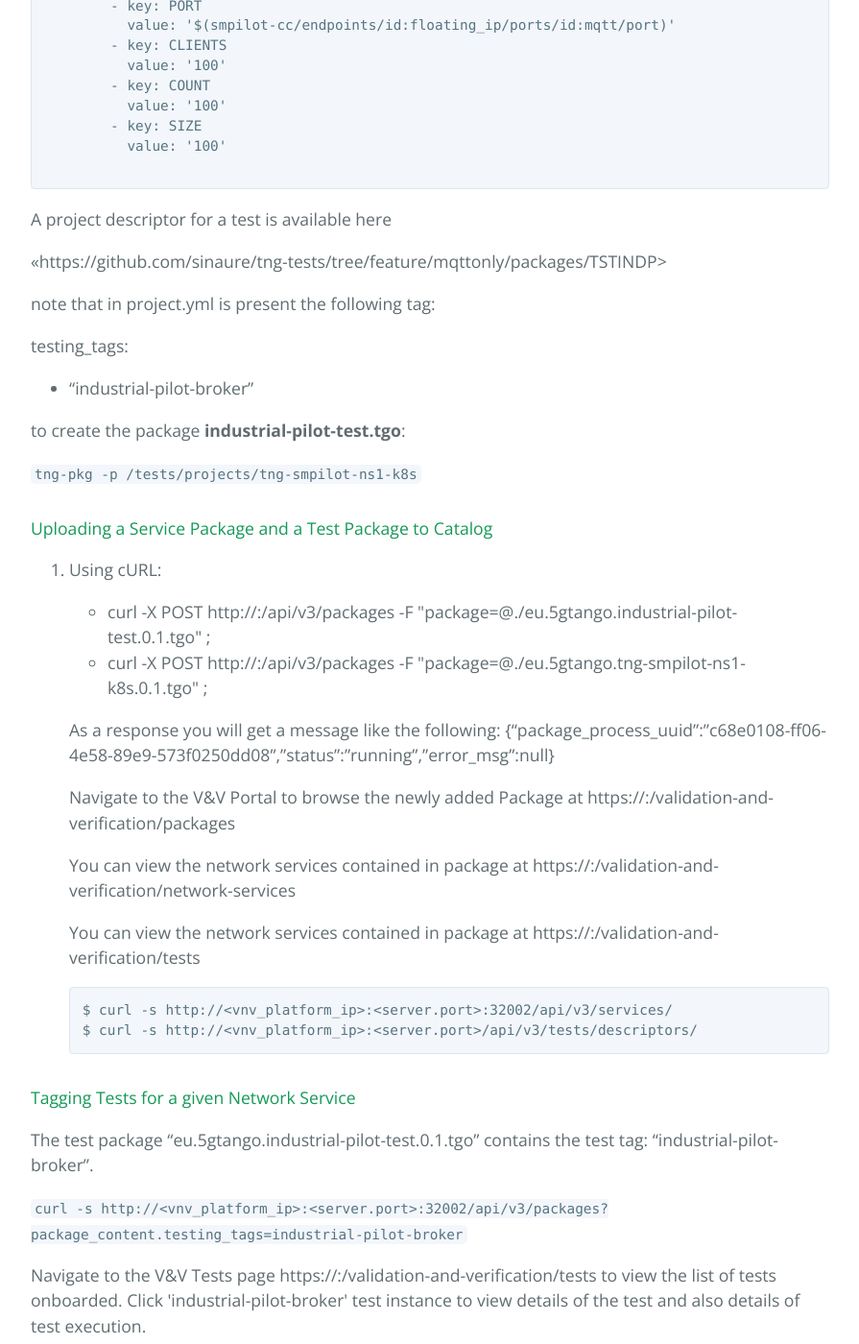
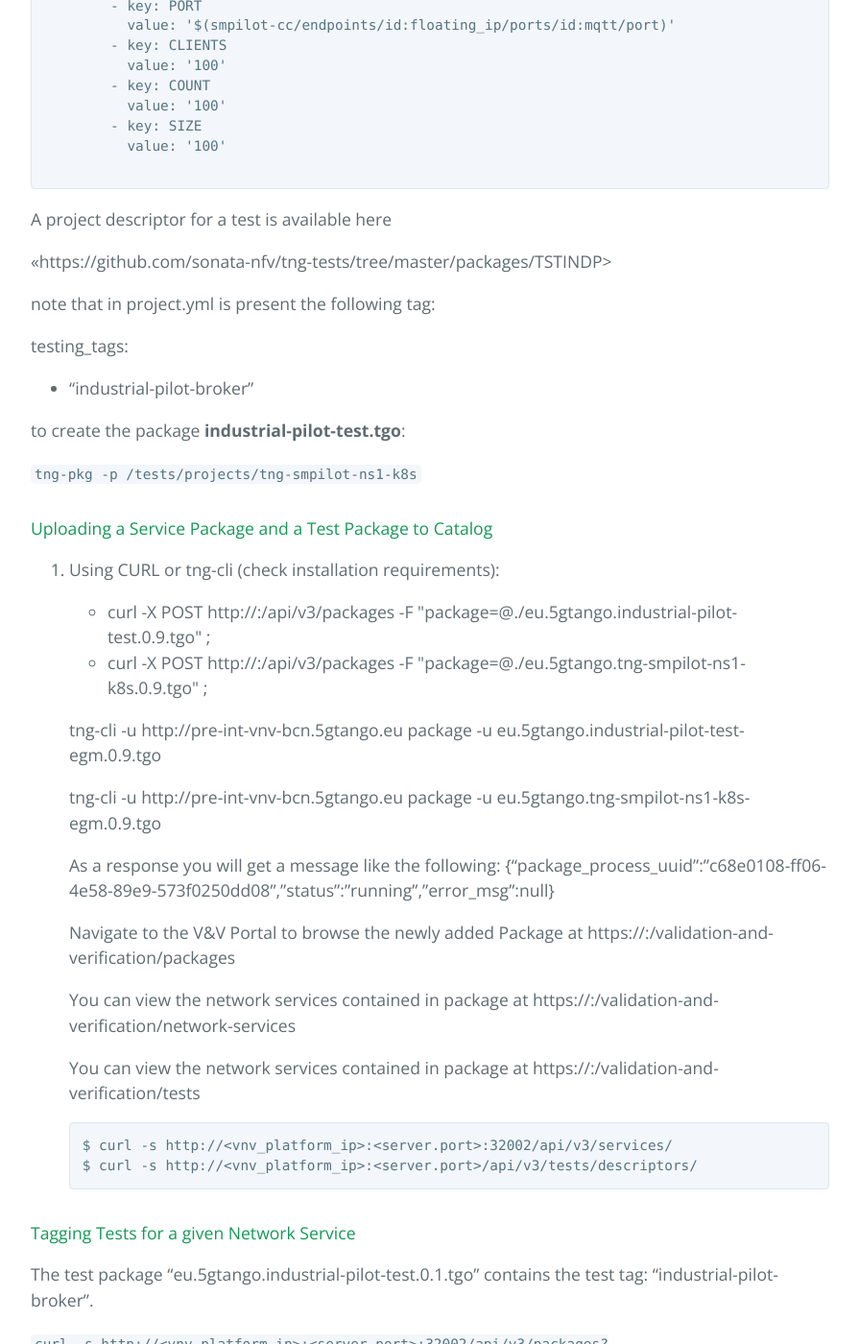
Before and after one commit to sonata-nfv/sonata-nfv.github.io, a Jekyll site: the page built from vnv.md, in a window 1280 px wide and 1400 px high, scrolled down 2193 px. Shown: the whole window at 96% size, without its empty margins (192-1087 px from the left). Built offline with Jekyll 4.4.1, drawn with Linux system fonts in a browser that asks for light colours; our own code applies the rules of GitHub Pages for plain Markdown files; some of the changed text lies outside the part shown.

Commit message:
readme modified

````diff
--- a/vnv.md
+++ b/vnv.md
@@ -48,7 +48,7 @@ The 5GTANGO schema that validates Network Service Descriptors  (NSDs) is  define
 
 A project descriptor for a network service is available here
 
-<https://github.com/sinaure/tng-tests/tree/feature/mqttonly/packages/NSINDP1C>
+<https://github.com/sonata-nfv/tng-tests/tree/master/packages/NSINDP1C>
 
  that in project.yml is present the following tag:
 
@@ -98,7 +98,7 @@ probes:
 
 A project descriptor for a test is available here
 
-<<https://github.com/sinaure/tng-tests/tree/feature/mqttonly/packages/TSTINDP>
+<<https://github.com/sonata-nfv/tng-tests/tree/master/packages/TSTINDP>
 
 note that in project.yml is present the following tag:
 
@@ -113,26 +113,34 @@ to create the package **industrial-pilot-test.tgo**:
 #### Uploading a Service Package and a Test Package to Catalog
 
 
-1.  Using cURL:
+1. Using CURL or tng-cli (check installation requirements):
 
-    - curl -X POST http://<vnv_platform_ip>:<server.port>/api/v3/packages  -F "package=@./eu.5gtango.industrial-pilot-test.0.1.tgo" ;
-    - curl -X POST http://<vnv_platform_ip>:<server.port>/api/v3/packages  -F "package=@./eu.5gtango.tng-smpilot-ns1-k8s.0.1.tgo" ;
-
-    As a response you will get a message like the following:
-    {"package_process_uuid":"c68e0108-ff06-4e58-89e9-573f0250dd08","status":"running","error_msg":null}
+   - curl -X POST http://<vnv_platform_ip>:<server.port>/api/v3/packages  -F "package=@./eu.5gtango.industrial-pilot-test.0.9.tgo" ;
+   - curl -X POST http://<vnv_platform_ip>:<server.port>/api/v3/packages  -F "package=@./eu.5gtango.tng-smpilot-ns1-k8s.0.9.tgo" ;
 
 
 
-    Navigate to the V&V Portal to browse the newly added Package at https://<vnv_platform_ip>:<server.port>/validation-and-verification/packages
+   tng-cli -u http://pre-int-vnv-bcn.5gtango.eu package -u   eu.5gtango.industrial-pilot-test-egm.0.9.tgo
 
-    You can view the network services contained in package at https://<vnv_platform_ip>:<server.port>/validation-and-verification/network-services
+   tng-cli -u http://pre-int-vnv-bcn.5gtango.eu package -u   eu.5gtango.tng-smpilot-ns1-k8s-egm.0.9.tgo
 
-    You can view the network services contained in package at https://<vnv_platform_ip>:<server.port>/validation-and-verification/tests
 
-    ```
-    $ curl -s http://<vnv_platform_ip>:<server.port>:32002/api/v3/services/
-    $ curl -s http://<vnv_platform_ip>:<server.port>/api/v3/tests/descriptors/
-    ```
+
+   As a response you will get a message like the following:
+   {"package_process_uuid":"c68e0108-ff06-4e58-89e9-573f0250dd08","status":"running","error_msg":null}
+
+
+
+   Navigate to the V&V Portal to browse the newly added Package at https://<vnv_platform_ip>:<server.port>/validation-and-verification/packages
+
+   You can view the network services contained in package at https://<vnv_platform_ip>:<server.port>/validation-and-verification/network-services
+
+   You can view the network services contained in package at https://<vnv_platform_ip>:<server.port>/validation-and-verification/tests
+
+   ```
+   $ curl -s http://<vnv_platform_ip>:<server.port>:32002/api/v3/services/
+   $ curl -s http://<vnv_platform_ip>:<server.port>/api/v3/tests/descriptors/
+   ```
 
 
 
@@ -140,8 +148,7 @@ to create the package **industrial-pilot-test.tgo**:
 
 The test package "eu.5gtango.industrial-pilot-test.0.1.tgo" contains the test tag: "industrial-pilot-broker".
 
-`curl -s
-http://<vnv_platform_ip>:<server.port>:32002/api/v3/packages?package_content.testing_tags=industrial-pilot-broker `
+`curl -s http://<vnv_platform_ip>:<server.port>:32002/api/v3/packages?package_content.testing_tags=industrial-pilot-broker `
 
 Navigate to the V&V Tests page https://<vnv_platform_ip>:<server.port>/validation-and-verification/tests to view the list of tests onboarded.  Click 'industrial-pilot-broker' test instance to view details of the test and also details of test execution.
 
@@ -166,6 +173,12 @@ Note that the execution of the test is triggered if the tags in NSD and TD match
 
     ```
     curl -s http://<vnv_platform_ip>:<server.port>:32002/api/v3/packages/ | jq ;
+    tng-cli -u http://pre-int-vnv-bcn.5gtango.eu package --list
+    ```
+* Remove Package by id:
+
+    ```
+    tng-cli -u http://pre-int-vnv-bcn.5gtango.eu package -r id676576654
     ```
 
 * List Services:
````
